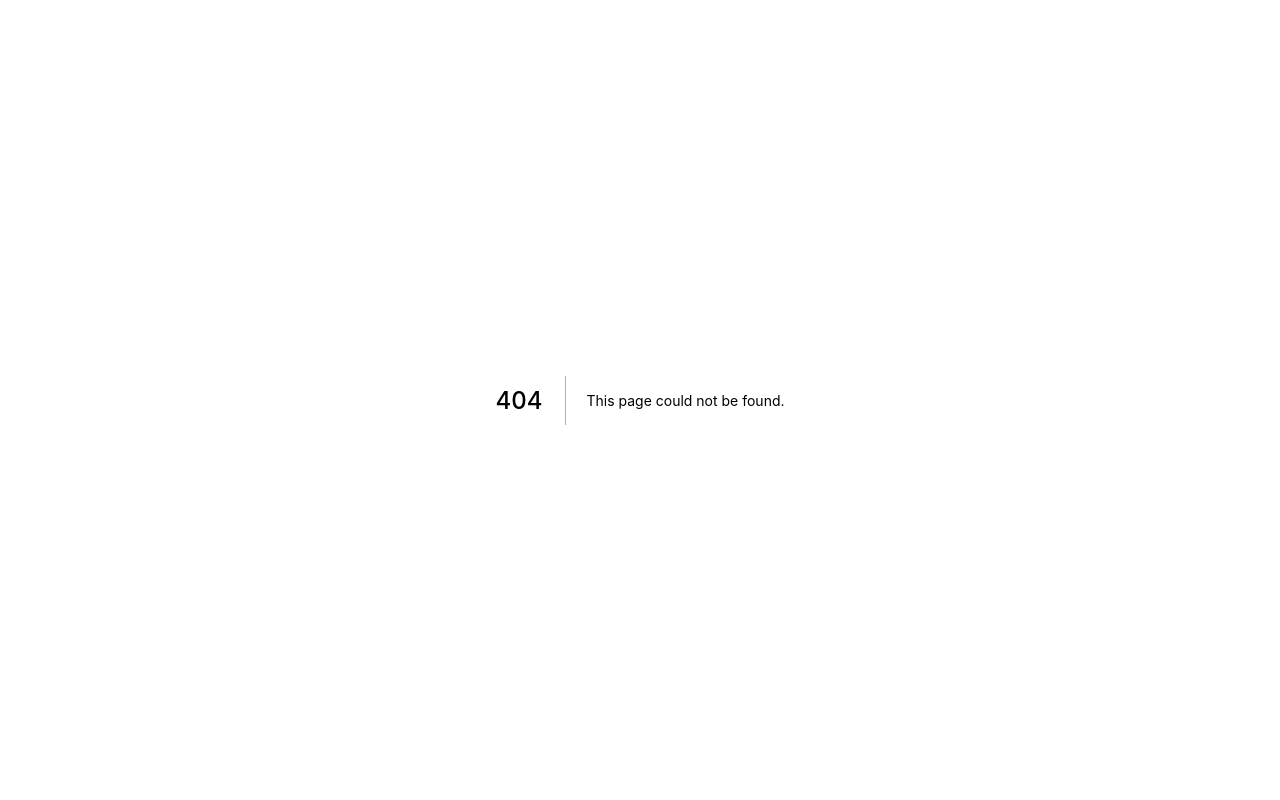
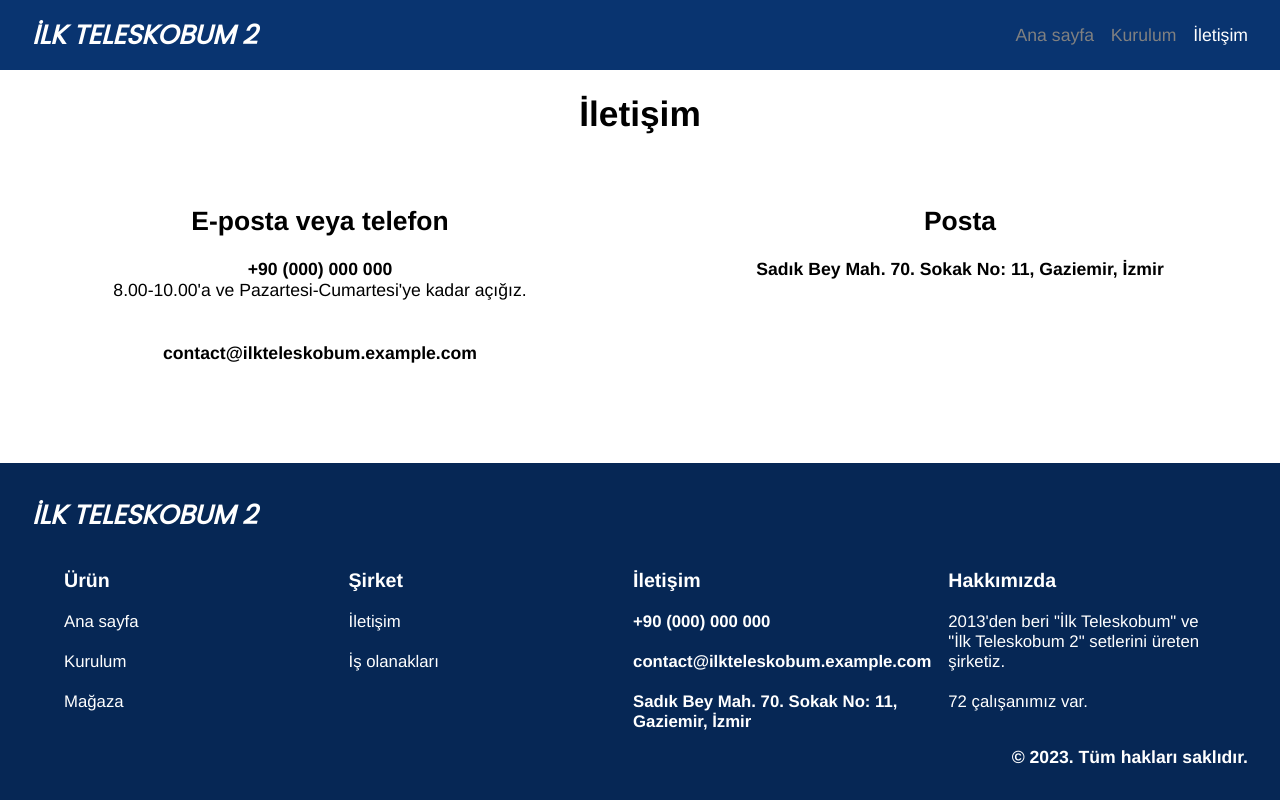
Before and after one commit to okyanusoz/ftelescope2, a Next.js app: page /contact in a window 1280 px wide. Before the commit this address had no page. Built offline with nearby package versions, Linux system fonts and the light colour scheme.

Commit message:
Contact page

```diff
--- /dev/null
+++ b/components/Footer.tsx
@@ -0,0 +1,51 @@
+import Link from "next/link"
+import styles from "../styles/Footer.module.css"
+import Logo from "./Logo"
+
+export default function Footer() {
+    return (<footer className={styles.footer}>
+        <Logo style={{
+            display: "block"
+        }} />
+        <div className={styles.footerGrid}>
+            <section>
+                <h3>Ürün</h3>
+                <Link href="/">Ana sayfa</Link>
+                <br /><br />
+                <Link href="/setup">Kurulum</Link>
+                <br /><br />
+                <Link href="/store">Mağaza</Link>
+            </section>
+            <section>
+                <h3>Şirket</h3>
+                <Link href="/contact">İletişim</Link>
+                <br /><br />
+                <Link href="/jobs">İş olanakları</Link>
+            </section>
+            <section>
+                <h3>İletişim</h3>
+                <b>+90 (000) 000 000</b>
+                <br /><br />
+                <b>contact@ilkteleskobum.example.com</b>
+                <br /><br />
+                <b>Sadık Bey Mah. 70. Sokak No: 11, Gaziemir, İzmir</b>
+                {/* Completely random address I just made up */}
+            </section>
+            <section>
+                <h3>Hakkımızda</h3>
+                2013'den beri "İlk Teleskobum" ve "İlk Teleskobum 2" setlerini üreten şirketiz.
+                <br /><br />
+                72 çalışanımız var.
+            </section>
+        </div>
+        <div style={{
+            display: "flex",
+            justifyContent: "flex-end"
+        }}>
+            <b>
+                © 2023. Tüm hakları saklıdır.
+            </b>
+        </div>
+    </footer>
+    )
+}
--- /dev/null
+++ b/components/Logo.tsx
@@ -0,0 +1,7 @@
+import styles from "../styles/Logo.module.css"
+
+export default function Logo(props: any) {
+    return (<span className={styles.logo} {...props}>
+        İlk Teleskobum 2
+    </span>)
+}
--- a/components/Navbar.tsx
+++ b/components/Navbar.tsx
@@ -1,5 +1,6 @@
 import Link from "next/link"
 import styles from "../styles/Navbar.module.css"
+import Logo from "./Logo"
 import classNames from "classnames"
 
 type ActivePage = "home" | "setup" | "contact"
@@ -25,9 +26,7 @@ function NavItem(props: NavItemProps) {
 
 export default function Navbar(props: Props) {
     return (<nav className={styles.navbar}>
-        <span className={styles.logo}>
-            İlk teleskobum 2
-        </span>
+        <Logo></Logo>
 
         {/* Main navigation */}
         <ul className={styles.navSection}>
--- /dev/null
+++ b/pages/contact.tsx
@@ -0,0 +1,33 @@
+import Head from "next/head"
+import Footer from "../components/Footer"
+import Navbar from "../components/Navbar"
+import styles from "../styles/Contact.module.css"
+
+export default function Contact() {
+    return (<>
+        <Head>
+            <title>İletişim - İlk Teleskobum 2</title>
+        </Head>
+        <Navbar activePage="contact" />
+        <main className={styles.main}>
+            <h1>İletişim</h1>
+            <div className={styles.contactColumns}>
+                <div>
+                    <h2>E-posta veya telefon</h2>
+                    <b>+90 (000) 000 000</b>
+                    <br />
+                    8.00-10.00'a ve Pazartesi-Cumartesi'ye kadar açığız.
+                    <br />
+                    <br /><br />
+
+                    <b>contact@ilkteleskobum.example.com</b>
+                </div>
+                <div>
+                    <h2>Posta</h2>
+                    <b>Sadık Bey Mah. 70. Sokak No: 11, Gaziemir, İzmir</b>
+                </div>
+            </div>
+        </main>
+        <Footer />
+    </>)
+}
--- /dev/null
+++ b/styles/Contact.module.css
@@ -0,0 +1,24 @@
+.main {
+    text-align: center;
+}
+
+.contactColumns {
+    display: flex;
+    justify-content: center;
+}
+
+.contactColumns > * {
+    width: 50%;
+    margin: 1.5em;
+}
+
+@media screen and (max-width: 800px) {
+    .contactColumns {
+        flex-direction: column;
+    }
+    .contactColumns > * {
+        width: auto;
+        margin-left: 0;
+        margin-right: 0;
+    }
+}
--- /dev/null
+++ b/styles/Footer.module.css
@@ -0,0 +1,28 @@
+.footer {
+    padding: 32px;
+    background-color: #062755;
+    color: white;
+    flex-shrink: 0;
+}
+
+.footerGrid {
+    display: grid;
+    grid-template-columns: repeat(4, 1fr);
+    grid-gap: 1rem;
+    font-size: 0.95em;
+    padding: 15px 32px;
+}
+
+.footer a {
+    color: currentColor;
+}
+
+.footer a:not(:hover) {
+    text-decoration: none;
+}
+
+@media screen and (max-width: 800px) {
+    .footerGrid {
+        grid-template-columns: 1fr;
+    }
+}
--- /dev/null
+++ b/styles/Logo.module.css
@@ -0,0 +1,8 @@
+.logo {
+    font-weight: bold;
+    font-style: italic;
+    font-size: 1.5em;
+    text-transform: uppercase;
+    font-family: Poppins, sans-serif;
+    user-select: none;
+}
--- a/styles/Navbar.module.css
+++ b/styles/Navbar.module.css
@@ -12,14 +12,6 @@
     z-index: 3000;
 }
 
-.logo {
-    font-weight: bold;
-    font-style: italic;
-    font-size: 1.5em;
-    text-transform: uppercase;
-    font-family: Poppins, sans-serif;
-    user-select: none;
-}
 
 .navSection {
     padding: 0;
--- a/styles/globals.css
+++ b/styles/globals.css
@@ -6,7 +6,8 @@
 }
 
 * {
-  scrollbar-color: #aaa #041937; /* gives the scrollbar a more distinct feel.
+  scrollbar-color: #aaa #041937; /*
+  Gives the scrollbar a more distinct feel.
   Firefox only unfortunately. WebKit also has a way to style the scrollbar but it's complicated.
   */
 }
@@ -17,7 +18,20 @@ body {
   padding: 0;
   margin: 0;
   font-size: 1.05rem;
+  height: 100%;
   font-family: "Helvetica Neue", Helvetica, Arial, system-ui, sans-serif;
+}
+
+/* The React root element */
+#__next {
+  height: 100%;
+  display: flex;
+  flex-direction: column;
+}
+
+main {
+  /* Needed for the sticky footer */
+  flex: 1 0 auto;
 }
 
 .poppins {
```
Also changed, not shown: pages/index.tsx (+9 -4 lines), styles/Index.module.css (+3 -5 lines).
